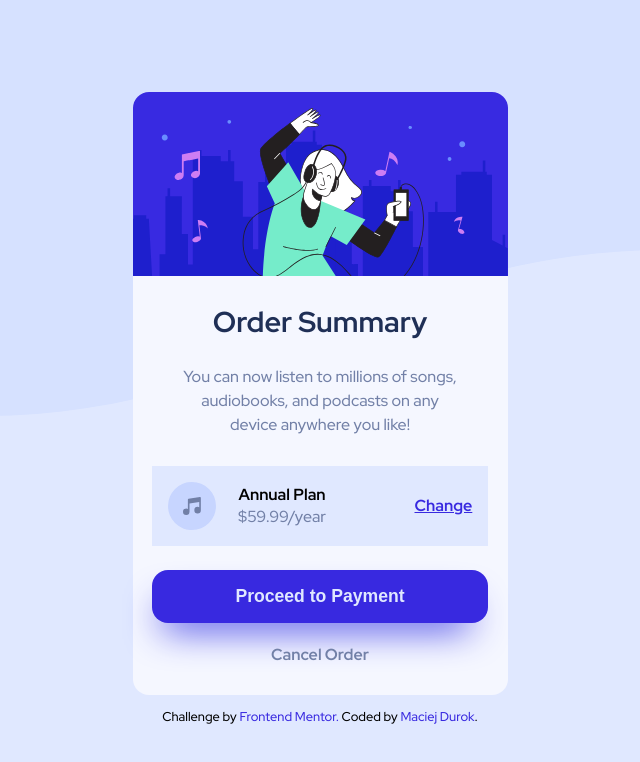
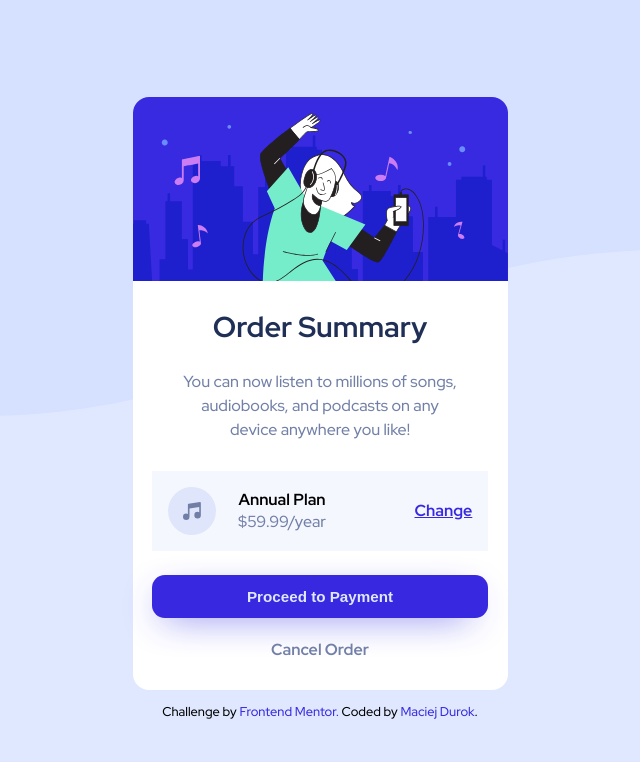
Before and after one commit to mlodydorosly/Order-summary-card, a plain HTML site: page index.html in a window 1280 px wide. Shown: the whole page, without its empty margins (320-960 px from the left). Drawn offline with Linux system fonts and the light colour scheme.

Commit message:
no message

```diff
--- a/index.html
+++ b/index.html
@@ -1,15 +1,19 @@
 <!DOCTYPE html>
 <html lang="en">
+
 <head>
   <meta charset="UTF-8">
-  <meta name="viewport" content="width=device-width, initial-scale=1.0"> <!-- displays site properly based on user's device -->
+  <meta name="viewport" content="width=device-width, initial-scale=1.0">
+  <!-- displays site properly based on user's device -->
   <link rel="icon" type="image/png" sizes="32x32" href="./images/favicon-32x32.png">
   <link rel="stylesheet" href="style-reset.css">
   <link rel="stylesheet" href="style.css">
-  <link href="https://fonts.googleapis.com/css2?family=Red+Hat+Display:ital,wght@0,500;0,700;1,900&display=swap" rel="stylesheet">
+  <link href="https://fonts.googleapis.com/css2?family=Red+Hat+Display:ital,wght@0,500;0,700;1,900&display=swap"
+    rel="stylesheet">
   <title>Frontend Mentor | Order summary card</title>
 
 </head>
+
 <body>
   <div class="card-screen">
     <img src="images/illustration-hero.svg" alt="illustration-hero.svg" class="card-image">
@@ -21,7 +25,13 @@
       </p>
       <div class="card-info">
         <div class="card-price">
-            <svg xmlns="http://www.w3.org/2000/svg" width="48" height="48"><g fill="none" fill-rule="evenodd"><circle cx="24" cy="24" r="24" fill="hsl(225, 100%, 89%)"/><path fill="#717FA6" fill-rule="nonzero" d="M32.574 15.198a.81.81 0 00-.646-.19L20.581 16.63a.81.81 0 00-.696.803V26.934a3.232 3.232 0 00-1.632-.44A3.257 3.257 0 0015 29.747 3.257 3.257 0 0018.253 33a3.257 3.257 0 003.253-3.253v-8.37l9.726-1.39v5.327a3.232 3.232 0 00-1.631-.441 3.257 3.257 0 00-3.254 3.253 3.257 3.257 0 003.254 3.253 3.257 3.257 0 003.253-3.253V15.81a.81.81 0 00-.28-.613z"/></g></svg>
+          <svg xmlns="http://www.w3.org/2000/svg" width="48" height="48">
+            <g fill="none" fill-rule="evenodd">
+              <circle cx="24" cy="24" r="24" fill="#DFE6FB" />
+              <path fill="#717FA6" fill-rule="nonzero"
+                d="M32.574 15.198a.81.81 0 00-.646-.19L20.581 16.63a.81.81 0 00-.696.803V26.934a3.232 3.232 0 00-1.632-.44A3.257 3.257 0 0015 29.747 3.257 3.257 0 0018.253 33a3.257 3.257 0 003.253-3.253v-8.37l9.726-1.39v5.327a3.232 3.232 0 00-1.631-.441 3.257 3.257 0 00-3.254 3.253 3.257 3.257 0 003.254 3.253 3.257 3.257 0 003.253-3.253V15.81a.81.81 0 00-.28-.613z" />
+            </g>
+          </svg>
           <p><span class="name">Annual Plan</span>
             <span class="price">$59.99/year</span></p>
         </div>
@@ -38,4 +48,5 @@
     Coded by <a href="#">Maciej Durok</a>.
   </div>
 </body>
+
 </html>
--- a/style.css
+++ b/style.css
@@ -33,7 +33,8 @@ body{
     display: flex;
     flex-direction: column;
     max-width: 375px;
-    background-color: var(--Very-pale-blue);
+    background-color: white;
+
     border-radius: 1rem;
     text-align: center;
 }
@@ -64,7 +65,7 @@ body{
 
 .card-info{
     padding: 1rem;
-    background-color: var(--Pale-blue);
+    background-color: hsl(225, 100%, 98%);
     display: flex;
     align-items: center;
     justify-content: space-between;
@@ -96,13 +97,13 @@ body{
 .card-button-proceed{
     width: 100%;
     margin: 1.5rem 0;
-    padding: 1rem;
+    padding: 0.8rem;
     border: none;
     background-color: var(--Bright-blue);
-    border-radius: 1rem;
+    border-radius: 0.8rem;
     color: var(--Pale-blue);
-    box-shadow: -4px 20px 37px -15px rgba(39, 39, 226, 1);
-    font-size: 1.1rem;
+    box-shadow: -4px 10px 37px -15px rgba(39, 39, 226, 1);
+    font-size: 0.95rem;
     font-weight: 700;
     transition: background-color 300ms ease-in-out;
     cursor: pointer;
```
Lines whose indentation alone changed are shown as unchanged.
